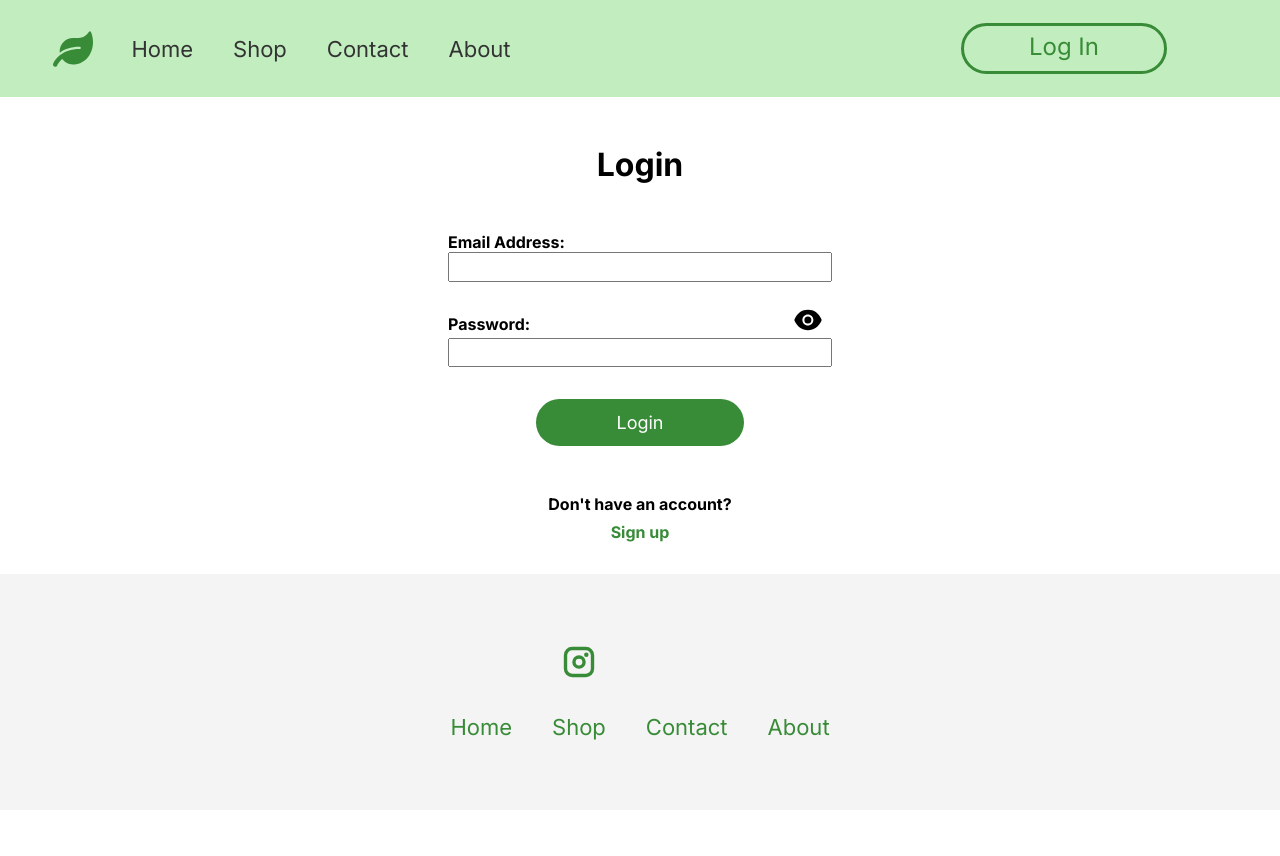
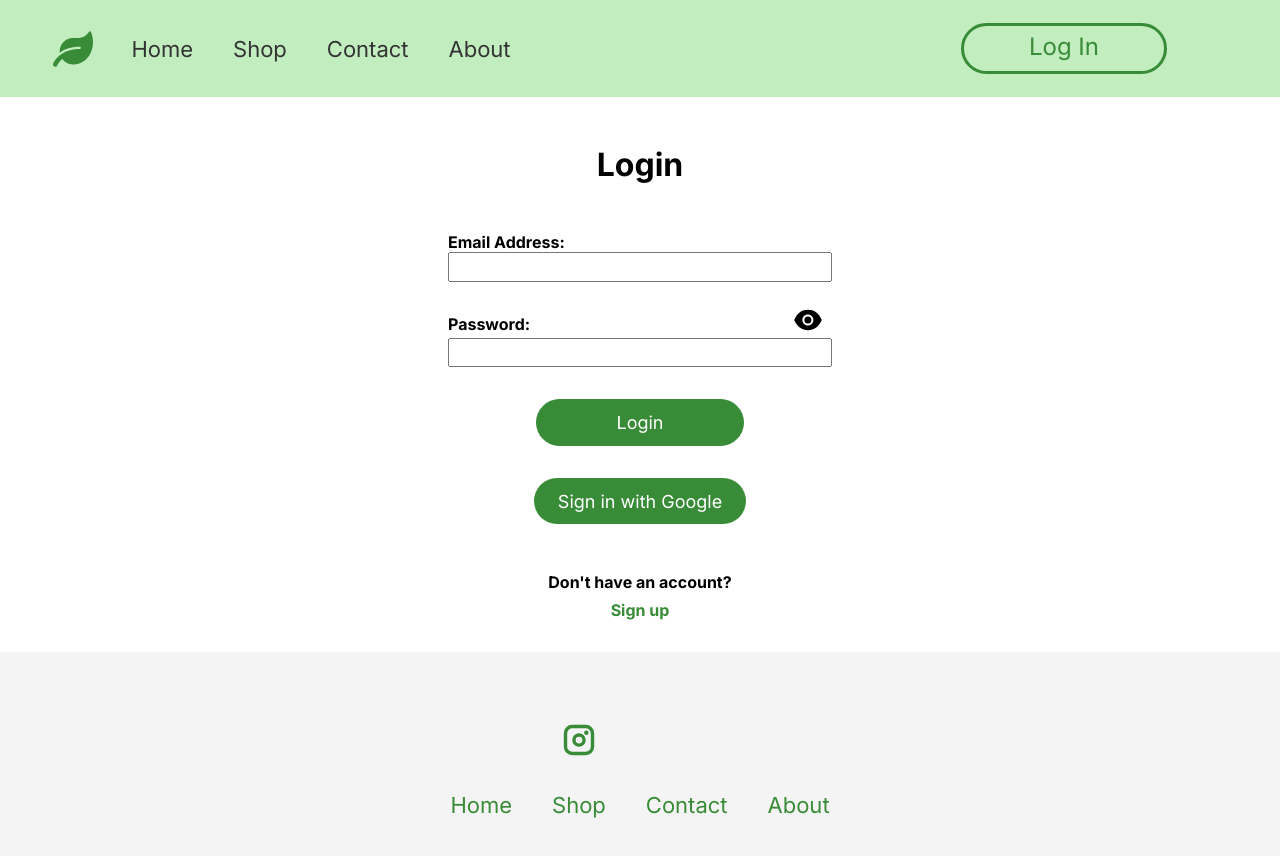
Before and after one commit to INFO-5139/INFO-5139, a React (Create React App) app: page /login in a window 1280 px wide. Shown: the top 856 px of the page. Before the commit the page ends 810 px from the top, so only its background shows below. Built offline with nearby package versions, Linux system fonts and the light colour scheme; some icons are missing.

Commit message:
Google account login function initialized. Create non-verbose error messaging to display to the user if any of the entered information is incorrect. Add comments to functions for readability

```diff
--- a/src/pages/Login/login-component.jsx
+++ b/src/pages/Login/login-component.jsx
@@ -2,7 +2,12 @@
 
 import { useState } from 'react';
 import { Link } from 'react-router-dom';
-import { signInWithEmailAndPassword, signOut } from 'firebase/auth';
+import {
+  signInWithEmailAndPassword,
+  signOut,
+  signInWithPopup,
+  GoogleAuthProvider,
+} from 'firebase/auth';
 import { auth } from './../../api/firebaseConfig';
 import { AiFillEye, AiFillEyeInvisible } from 'react-icons/ai';
 
@@ -13,39 +18,86 @@ import {
   InputField,
   TogglePasswordVisibility,
   EnterPassword,
-  LoginButton,
+  LoginEmailButton,
+  LoginGoogleButton,
   NoAccount,
   SignUpLink,
 } from './login.styles';
 
+/**
+ * Component that handles the login logic, and displays the login form.
+ */
 const Login = () => {
   const [emailAddress, setEmailAddress] = useState('');
   const [password, setPassword] = useState('');
   // eslint-disable-next-line
   const [theUser, setTheUser] = useState('');
   const [showPasswords, setShowPasswords] = useState(false);
+  const provider = new GoogleAuthProvider();
 
-  const handleLogIn = async (e) => {
+  /**
+   * Function that handles authentication requests for email and password.
+   * - Requires a valid email address.
+   * - Requires a valid password.
+   * - If email address or password is incorrect, non-verbose error message is displayed to the user.
+   */
+  const signInWithEmailHandler = async (e) => {
     e.preventDefault();
 
     signInWithEmailAndPassword(auth, emailAddress, password)
       .then((userCredential) => {
         // Signed in
         const user = userCredential.user;
-        if (user) {
-          console.log('login successful!');
+        console.log('User:', user);
+        window.alert('Successfully signed in.');
+      })
+      .catch((err) => {
+        if (err.code === 'auth/invalid-email') {
+          window.alert(
+            'Invalid email address. Please enter a valid email address.'
+          );
+          return;
         }
-      })
-      .catch((error) => {
-        /* eslint-disable */
-        const errorCode = error.code;
-        const errorMessage = error.message;
-        /* eslint-enable */
+        if (err.code === 'auth/user-not-found') {
+          window.alert('User not found. Please try again.');
+          return;
+        }
+        if (err.code === 'auth/wrong-password') {
+          window.alert('Wrong password. Please try again.');
+          return;
+        }
+        console.log('Error Code:', err.code);
+        console.log('Error Message:', err.message);
       });
-
-    console.log('there is the user at the end of signiun: ', theUser);
   };
 
+  /**
+   * Function that handles authentication requests for Google accounts.
+   * - Requires a valid Google email address.
+   * - Requires a valid password.
+   * - If email address or password is incorrect, access to Google account log in is denied..
+   */
+  const signInWithGoogleHandler = (e) => {
+    e.preventDefault();
+    signInWithPopup(auth, provider)
+      .then((result) => {
+        const credential = GoogleAuthProvider.credentialFromResult(result);
+        const token = credential.accessToken;
+        const user = result.user;
+        console.log('Token:', token);
+        console.log('User:', user);
+      })
+      .catch((err) => {
+        const email = err.customData.email;
+        const credential = GoogleAuthProvider.credentialFromError(err);
+        console.log('Error Code:', err.code);
+        console.log('Error Message:', err.message);
+        console.log('Email:', email);
+        console.log('Credential:', credential);
+      });
+  };
+
+  //! TODO: get log out functionality working properly.
   // eslint-disable-next-line
   const logout = (e) => {
     e.preventDefault();
@@ -58,6 +110,9 @@ const Login = () => {
       });
   };
 
+  /**
+   * Handler function for showing or hiding the password in the input field.
+   */
   const showPasswordHandler = (e) => {
     e.preventDefault();
     setShowPasswords(showPasswords === true ? false : true);
@@ -96,7 +151,12 @@ const Login = () => {
           />
         </label>
       </FieldWrapper>
-      <LoginButton onClick={handleLogIn}>Login</LoginButton>
+      <LoginEmailButton onClick={signInWithEmailHandler}>
+        Login
+      </LoginEmailButton>
+      <LoginGoogleButton onClick={(e) => signInWithGoogleHandler(e)}>
+        Sign in with Google
+      </LoginGoogleButton>
       <NoAccount>Don't have an account?</NoAccount>
       <SignUpLink>
         <Link
--- a/src/pages/Login/login.styles.jsx
+++ b/src/pages/Login/login.styles.jsx
@@ -42,13 +42,23 @@ export const EnterPassword = styled.div`
   flex-direction: row;
 `;
 
-export const LoginButton = styled.button`
+export const LoginEmailButton = styled.button`
   background-color: #388b37;
   border-radius: 25px;
   border: none;
   padding: 0.8rem 5rem 0.8rem 5rem;
   color: #fff;
   font-size: 18px;
+`;
+
+export const LoginGoogleButton = styled.button`
+  background-color: #388b37;
+  border-radius: 25px;
+  border: none;
+  padding: 0.8rem 1.5rem 0.8rem 1.5rem;
+  color: #fff;
+  font-size: 18px;
+  margin 2rem 0 0 0;
 `;
 
 export const NoAccount = styled.div`
```
Also changed, not shown: 1 other file (tests, documents, lock files or other folders).
